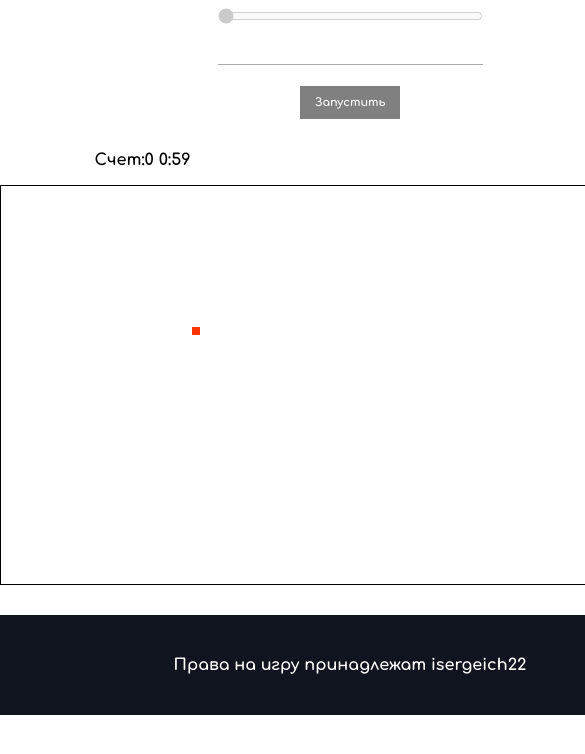
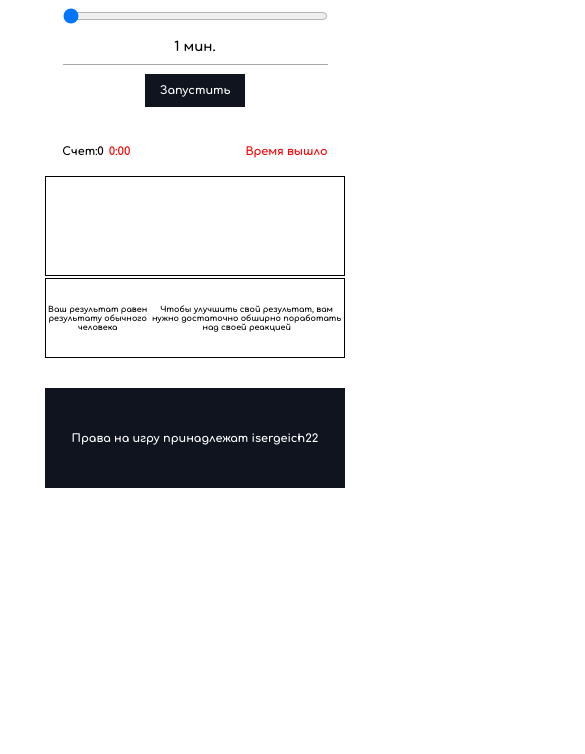
Before and after one commit to isergeich22/aim-game, a plain HTML site: page index.html in a window 390 px wide. Both pictures are taken after a click on the button "Запустить". Shown: the part 46-800 px from the top of the page, 585 px wide, since content can reach past the window. Drawn offline with Linux system fonts and the light colour scheme.

Commit message:
updated commit
JS: Added new logic for random square placing
CSS: Added adaptive media queries

```diff
--- a/game.js
+++ b/game.js
@@ -1,5 +1,7 @@
 // Game-Logic
 //{
+    const gameBox = document.querySelector('.game')
+    const whiteSpace = document.querySelector('#space')
     const square = document.querySelector('.square')
     const number = document.querySelector('.number')
     const gOver = document.querySelector('.gOver')
@@ -7,6 +9,10 @@
     const success = document.querySelector('.success')
     const normal = document.querySelector('.normal')
     const failed = document.querySelector('.failed')
+    const compute_width = window.getComputedStyle(gameBox)
+    const compute_height = window.getComputedStyle(gameBox)
+    let maxWidth = parseInt(compute_width.width)
+    let maxHeight = parseInt(compute_width.height)
     let timerInput = document.querySelector('#time')
     let i = 0
 
@@ -14,9 +20,14 @@
         timerInput.value = minute.value + ' мин.'
     })
 
+    whiteSpace.addEventListener('click', () => {
+        i--;
+        number.innerHTML = i;
+    })
+
     square.addEventListener('click', () => {
-        square.style.top = getRandomInt(0, 365) + 'px'
-        square.style.left = getRandomInt(0, 665) + 'px'
+        square.style.top = getRandomInt(0, (maxHeight - 30)) + 'px'
+        square.style.left = getRandomInt(0, (maxWidth - 30)) + 'px'
         square.style.width = getRandomInt(8, 32) + 'px'
         square.style.height = square.style.width
         i++;
@@ -32,7 +43,7 @@
 
     const buttonRun = document.querySelector('.start')
     const count = document.querySelector('.count')
-    let timerShow = document.querySelector('.time')
+    const timerShow = document.querySelector('.time')
 
     buttonRun.addEventListener('click', game)
 
@@ -48,12 +59,14 @@
 
                 clearInterval(timer)
 
+                whiteSpace.style.display = 'none'
+
                 square.style.display = 'none'
 
                 gOver.style.display = 'flex'
 
                 timerShow.style.color = 'red'
-                timerShow.innerHTML = '0:0'
+                timerShow.innerHTML = '0:00'
 
                 timerInput.value = '1 мин.'
 
@@ -92,11 +105,12 @@
         buttonRun.classList.remove('start')
         timerShow.style.display = 'flex'
         timerShow.style.color = 'black'
-        square.style.top = getRandomInt(0, 365) + 'px'
-        square.style.left = getRandomInt(0, 665) + 'px'
+        whiteSpace.style.display = 'block'
+        square.style.top = getRandomInt(0, (maxHeight - 30)) + 'px'
+        square.style.left = getRandomInt(0, (maxWidth - 30)) + 'px'
         number.innerHTML = 0
         timerInput.value = ''
-        timeMinut = parseInt(minute.value) * 60
+        timeMinut = minute.value * 60
     }
 
 // }
--- a/index.css
+++ b/index.css
@@ -5,6 +5,11 @@
     margin: 0;
     padding: 0;
     font-family: 'Comfortaa', cursive;
+}
+
+*::selection {
+    background-color: #0f141e;
+    color: #fff;
 }
 
 h1 {
@@ -114,7 +119,19 @@ h1, .timer, .start {
     margin: auto;
 }
 
+@media screen and (max-width: 1000px) {
+    .game {
+        width: 300px;
+        height: 100px;
+    }
+
+    header {
+        width: 300px;
+    }
+}
+
 .square {
+    z-index: 100;
     display: none;
     cursor: pointer;
     margin: 0;
@@ -122,6 +139,13 @@ h1, .timer, .start {
     width: 8px;
     height: 8px;
     background-color: rgb(255, 51, 0);
+}
+
+.backdrop {
+    width: 700px;
+    height: 400px;
+    opacity: 0;
+    margin-bottom: 5px;
 }
 
 .form__error {
@@ -162,6 +186,11 @@ h1, .timer, .start {
     margin: auto;
   }
 
+  .copyright span::selection {
+    background-color: #fff;
+    color:#0f141e;
+  }
+
 .success, .normal, .failed {
     background-color: white;
     border: 1px solid black;
@@ -173,6 +202,22 @@ h1, .timer, .start {
     display: none;
     font-family: inherit;
 }
+
+@media screen and (max-width: 1000px) {
+
+    footer, .success, .normal, .failed {
+        width: 300px;
+    }
+
+    footer, .info {
+        font-size: .7rem;
+    }
+
+    .success, .normal, .failed {
+        font-size: .5rem;
+    }
+
+  }
 
 .success {
     text-align: center;
--- a/index.html
+++ b/index.html
@@ -11,8 +11,8 @@
 <body>
     <h1>Aimgame</h1>
     <header>
-        <input type="range" class="volume" id="minutes" min="1" max="5" value="1" step="1">
-        <input class="timer" type="text" name="time" id="time" value="1 мин." readonly/>
+        <input type="range" class="volume" id="minutes" min="0" max="5" value="0" step=".5">
+        <input class="timer" type="text" name="time" id="time" value="" readonly/>
         <div class="buttons">
             <button class="start" id="button">Запустить</button>
         </div>
@@ -25,6 +25,9 @@
         </div>
         <div class="game">
             <div class="square">
+
+            </div>
+            <div id="space" class="backdrop">
 
             </div>
         </div>
```
